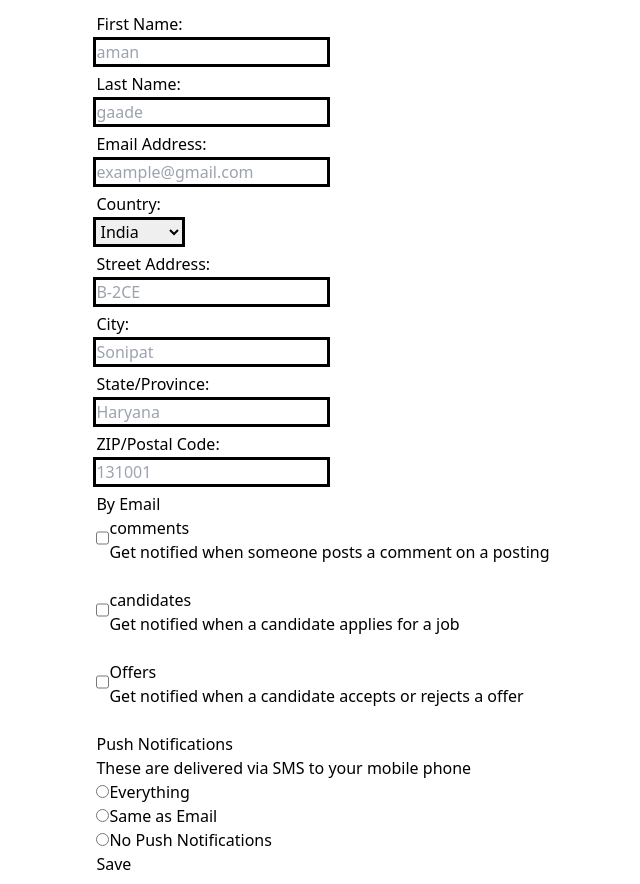
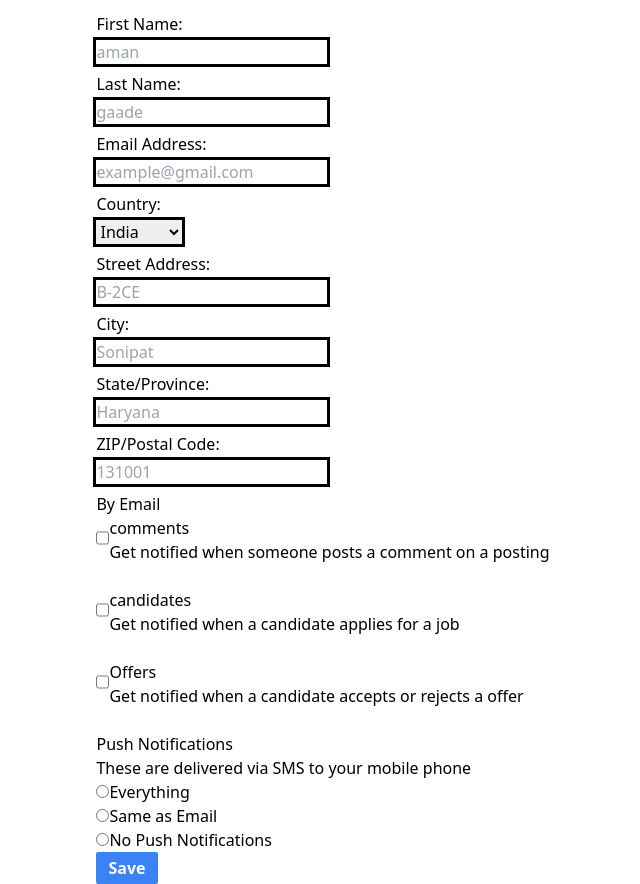
Before and after one commit to amanraooo/React-Rivison, a React (Create React App) app in the folder week1/react-form-project/: page / in a window 1280 px wide. Shown: the whole page, without its empty margins (317-957 px from the left). Built offline with nearby package versions, Linux system fonts and the light colour scheme.

Commit message:
react-form-project

```diff
--- a/week1/react-form-project/src/App.js
+++ b/week1/react-form-project/src/App.js
@@ -31,9 +31,15 @@ function App() {
     ));
   }
 
+  function submitHandler(event){
+      event.preventDefault();
+      console.log("Priniting form data")
+            console.log(formData)
+  }
+
   return (
     <div className="flex flex-col items-center mt-3">
-      <form>
+      <form onSubmit={submitHandler}>
 
         <label htmlFor="firstname">
           First Name:
@@ -267,7 +273,9 @@ function App() {
 
         </fieldset>
 
-      <button>Save</button>
+      <button
+      className=" py-1 px-3 text-white font-bold bg-blue-500 hover:bg-blue-600 rounded-sm"
+      >Save</button>
       </form>
     </div>
 
```
